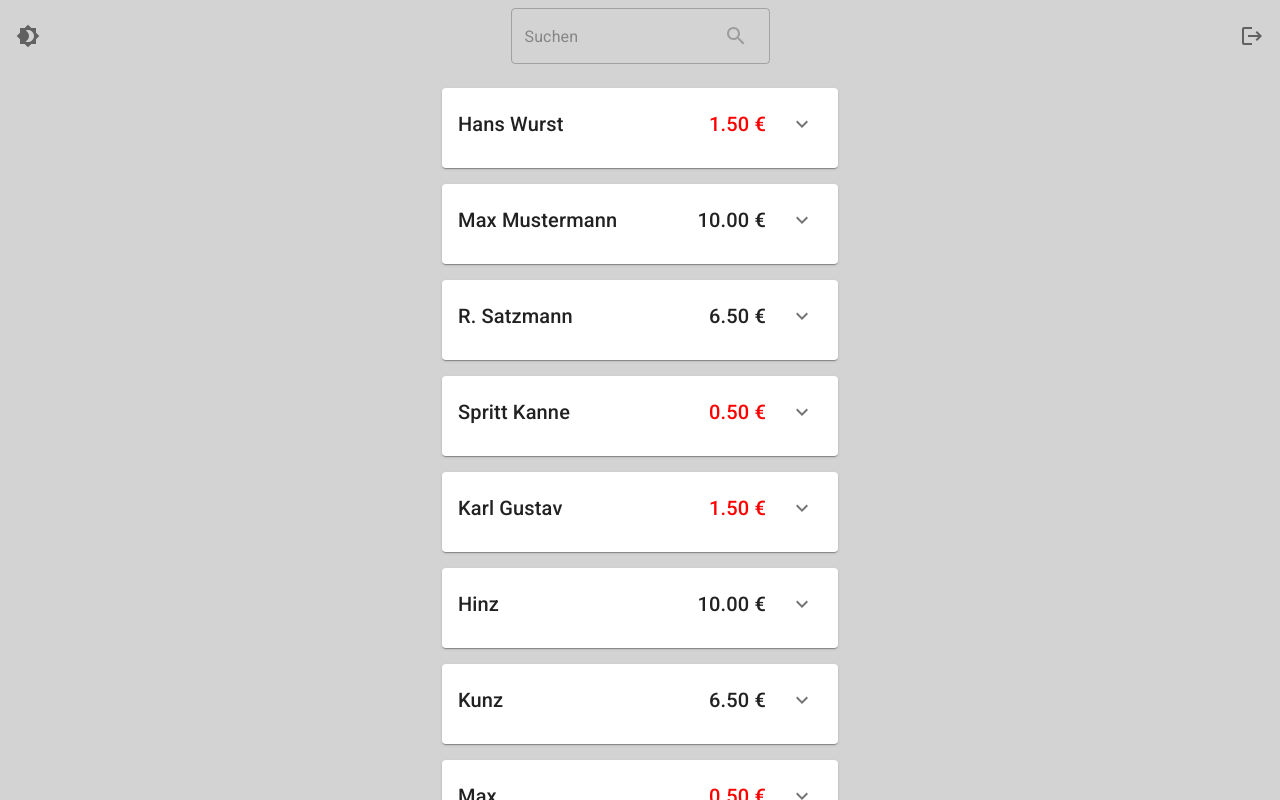
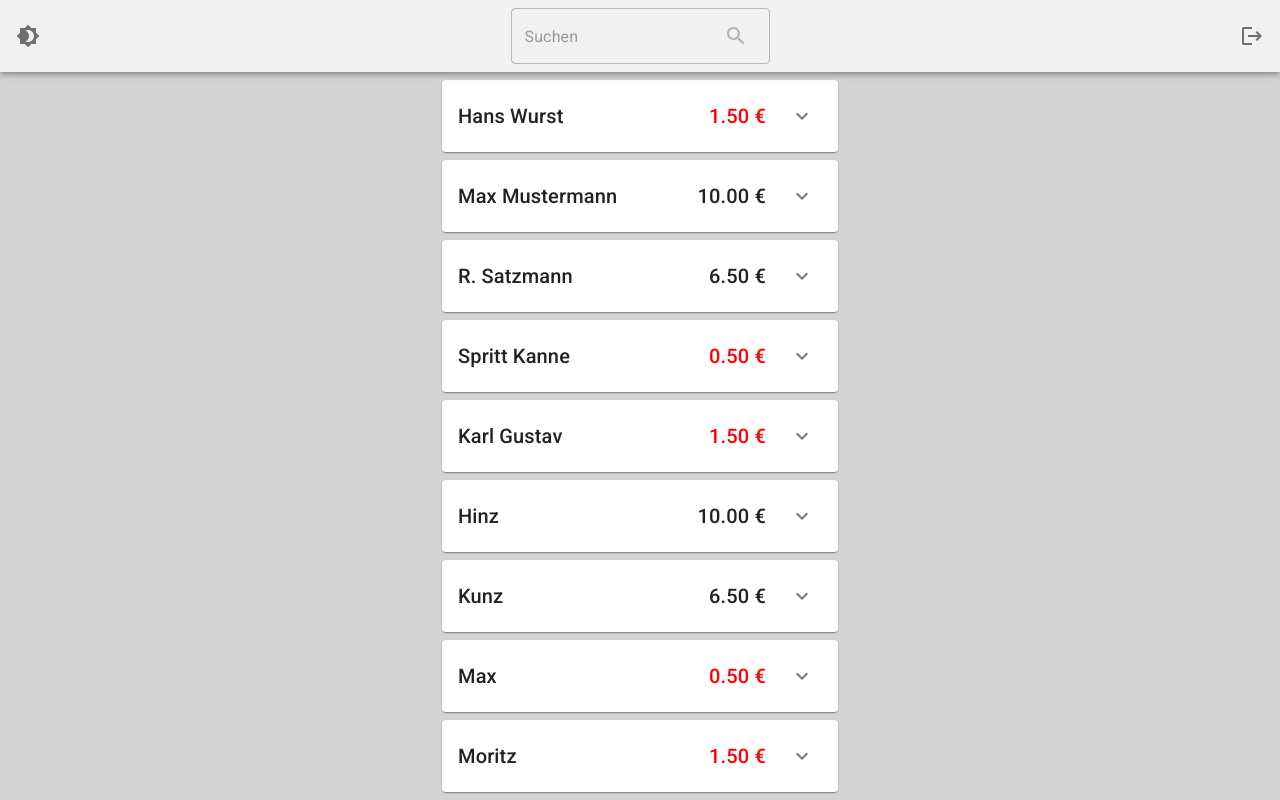
Before and after one commit to Ledditz/clubseite, a React (Create React App) app: page /#/login in a window 1280 px wide. Both pictures are taken after typing "Sample", "Sample123" into the empty fields and a click on the button "LOGIN". Shown: the top 800 px of the page. Built offline with nearby package versions, Linux system fonts and the light colour scheme.

Commit message:
add sticky header some styling improvements

```diff
--- a/src/App.tsx
+++ b/src/App.tsx
@@ -12,7 +12,7 @@ function App() {
     const { isTokenValid, setToken, deleteToken, token } = useToken()
     const { mode } = useColorMode()
     return (
-        <Box sx={{ minHeight: "100vh", backgroundColor: mode === 'light' ? '#e6f2ff' : '#424242' }}>
+        <Box sx={{ minHeight: "100vh", backgroundColor: mode === 'light' ? '#d3d3d3' : '#424242' }}>
             <HashRouter>
                 <Routes>
                     <Route path="/login" element={isTokenValid ? <Navigate to="/home" /> : <Login setToken={setToken} />} />
--- a/src/ColorModeContext.tsx
+++ b/src/ColorModeContext.tsx
@@ -1,5 +1,5 @@
 import { createTheme, PaletteMode, ThemeOptions, ThemeProvider, useMediaQuery } from "@mui/material";
-import { blue, green, yellow } from "@mui/material/colors";
+import { blue, grey, yellow } from "@mui/material/colors";
 import { createContext, useContext, useEffect, useMemo, useState } from "react";
 
 interface IColorModeContext {
@@ -36,7 +36,14 @@ export const ColorModeContextProvider = ({ children }: any) => {
             primary: {
                 ...blue,
                 ...(mode === 'dark' && {
-                    main: yellow[400]
+                    main: yellow[300]
+                })
+            },
+            secondary: {
+                ...(mode === 'dark' ? {
+                    main: grey[800]
+                } : {
+                    main: grey[200]
                 })
             }
         }
--- a/src/components/Home.tsx
+++ b/src/components/Home.tsx
@@ -97,9 +97,9 @@ const Home = (props: HomeProps) => {
     }
 
     return (
-        <Box bgcolor={mode === 'light' ? "lightgray" : "grey"}>
+        <Box bgcolor={mode === 'light' ? "lightgrey" : "grey"}>
             <SearchBar onInputChange={handleInputChange} onLogoutClick={handleLogoutClick} />
-            <Stack direction="column" alignItems="flex-start" justifyContent="center">
+            <Stack direction="column" alignItems="flex-start" justifyContent="center" marginTop={8} paddingTop={2}>
                 {filteredUserData.map((user, idx) =>
                     <UserCard
                         key={idx}
--- a/src/components/SearchBar.tsx
+++ b/src/components/SearchBar.tsx
@@ -1,5 +1,5 @@
 import React, { useEffect, useState } from 'react';
-import { Box, Grid, IconButton, InputAdornment, OutlinedInput } from '@mui/material';
+import { AppBar, Box, Grid, IconButton, InputAdornment, OutlinedInput, styled } from '@mui/material';
 import { Brightness4, Brightness7, Close, Logout, Search } from '@mui/icons-material';
 import useDebounce from '../hooks/useDebounce';
 import { useColorMode } from '../ColorModeContext';
@@ -8,6 +8,12 @@ interface SearchBarProps {
     onInputChange: (term: string) => void;
     onLogoutClick: () => void;
 }
+
+const StyledAppBar = styled(AppBar)(({ theme }) => ({
+    backgroundColor: theme.palette.secondary.light,
+    marginBottom: '1rem',
+    padding: '0.5rem'
+}))
 
 export default function SearchBar(props: SearchBarProps) {
     const { onInputChange, onLogoutClick } = props
@@ -25,7 +31,7 @@ export default function SearchBar(props: SearchBarProps) {
     }, [debouncedSearchTerm])
 
     return (
-        <Box padding={1} marginBottom={2}>
+        <StyledAppBar>
             <Grid container justifyContent="space-between" alignItems="center">
                 <IconButton onClick={() => toggleColorMode()}>
                     {mode === 'dark' ? <Brightness7 /> : <Brightness4 />}
@@ -45,12 +51,10 @@ export default function SearchBar(props: SearchBarProps) {
                     value={value}
                     onChange={handleChange}
                 />
-                {/* <Grid item> */}
                 <IconButton onClick={() => onLogoutClick()}>
                     <Logout />
                 </IconButton>
-                {/* </Grid> */}
             </Grid>
-        </Box>
+        </StyledAppBar>
     );
 }
--- a/src/components/userCard/CardFlyout.tsx
+++ b/src/components/userCard/CardFlyout.tsx
@@ -4,7 +4,6 @@ import Counter from './DrinkCounter';
 import TabContent from '../styledComponents/TabContent';
 import ButtonCircle from '../styledComponents/ButtonCircles';
 import { QuestionMark } from '@mui/icons-material';
-import { useColorMode } from '../../ColorModeContext';
 
 const StyledTab = styled(Tab)(
     ({ theme }) => ({
--- a/src/components/userCard/UserCard.tsx
+++ b/src/components/userCard/UserCard.tsx
@@ -1,5 +1,4 @@
-import React from 'react';
-import { Box, Card, Collapse, Container, IconButton, IconButtonProps, Stack, styled, Typography } from '@mui/material';
+import { Card, Collapse, Container, IconButton, IconButtonProps, Stack, styled, Typography } from '@mui/material';
 import ExpandMoreIcon from '@mui/icons-material/ExpandMore';
 import CardFlyout from './CardFlyout';
 import { buyObj, rechargeObj } from '../Home';
@@ -30,9 +29,9 @@ const ExpandMore = styled((props: ExpandMoreProps) => {
 }));
 
 const StyledCard = styled(Card)({
-    minHeight: "3rem",
+    minHeight: "2.5rem",
     padding: "1rem",
-    marginBottom: "1rem"
+    marginBottom: "0.5rem"
 })
 
 const UserCard = (props: UserCardProps) => {
@@ -58,7 +57,6 @@ const UserCard = (props: UserCardProps) => {
     return (
         <Container maxWidth='xs'>
             <StyledCard>
-                <Box>
                 <Stack direction="row" alignItems="center" justifyContent="space-between" onClick={() => onExpand(expandIdx)}>
                     <Typography variant="h6">{name}</Typography>
                     <Stack direction="row" alignItems="center" justifyContent="space-between">
@@ -73,7 +71,6 @@ const UserCard = (props: UserCardProps) => {
                         </ExpandMore>
                     </Stack>
                 </Stack>
-                </Box>
                 <Collapse in={isExpanded} timeout="auto" unmountOnExit>
                     <CardFlyout userMoney={amount} onBuyClick={handleBuyClick} onRechargeClick={handleRechargeClick} />
                 </Collapse>
```
Lines whose indentation alone changed are shown as unchanged.
